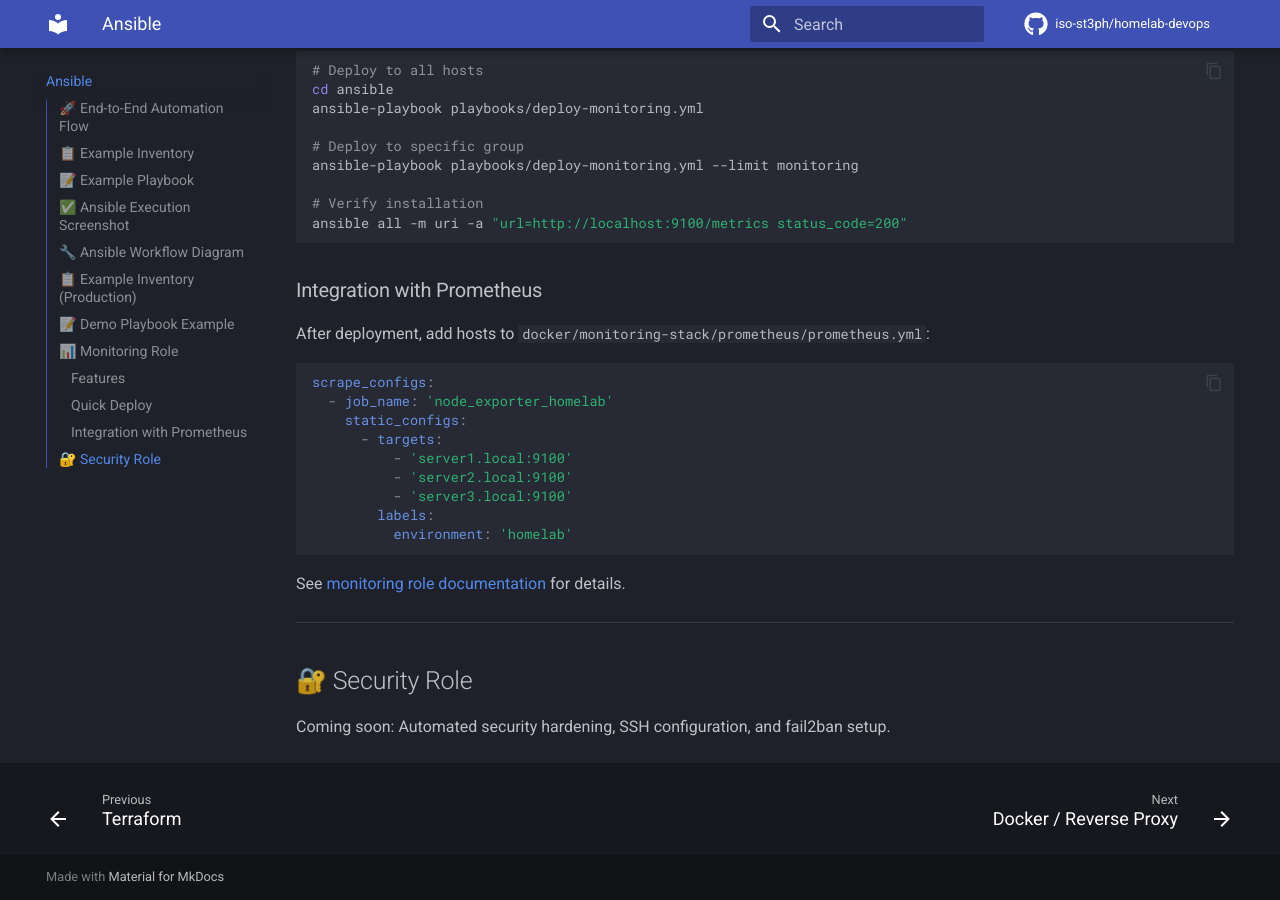
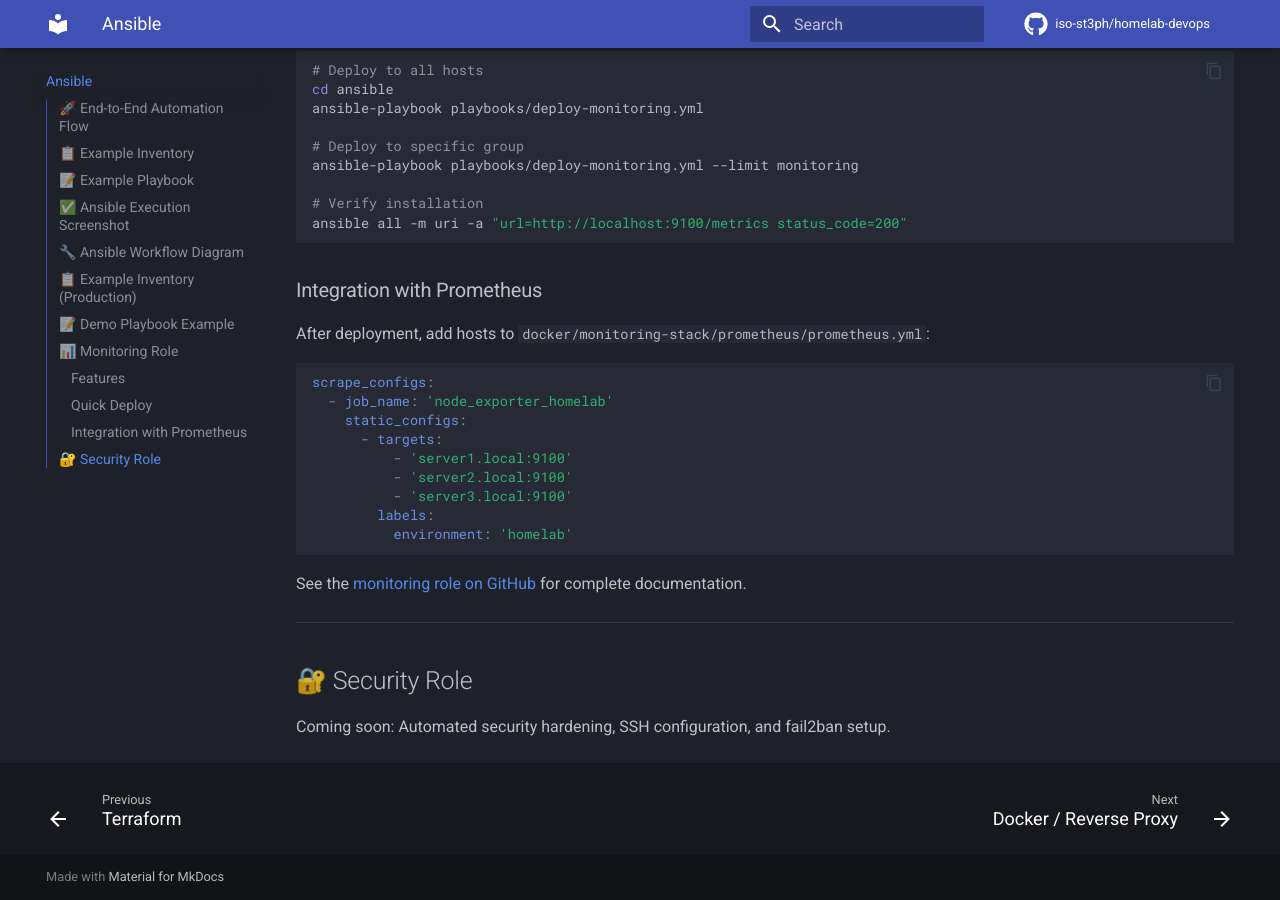
Before and after one commit to iso-st3ph/homelab-devops, an MkDocs documentation site: the page built from docs/ansible.md, in a window 1280 px wide and 900 px high, scrolled down 3055 px. Built offline with MkDocs 1.6.1 and Material for MkDocs 9.7.7, drawn with Linux system fonts in a browser that asks for light colours; comment, search, counter and statistics services are not loaded.

Commit message:
fix(ansible): correct block syntax and update documentation links
- Move become directive to block level for proper privilege escalation
- Replace relative markdown links with GitHub URLs for MkDocs compatibility
- Ensure all tasks inherit become from block statement

````diff
--- a/docs/ansible.md
+++ b/docs/ansible.md
@@ -144,7 +144,7 @@
           environment: 'homelab'
 ```
 
-See [monitoring role documentation](../ansible/roles/monitoring/README.md) for details.
+See the [monitoring role on GitHub](https://github.com/iso-st3ph/homelab-devops/tree/main/ansible/roles/monitoring) for complete documentation.
 
 ---
 
````
Also changed, not shown: docs/monitoring.md (+2 -1 lines), 1 other file.
